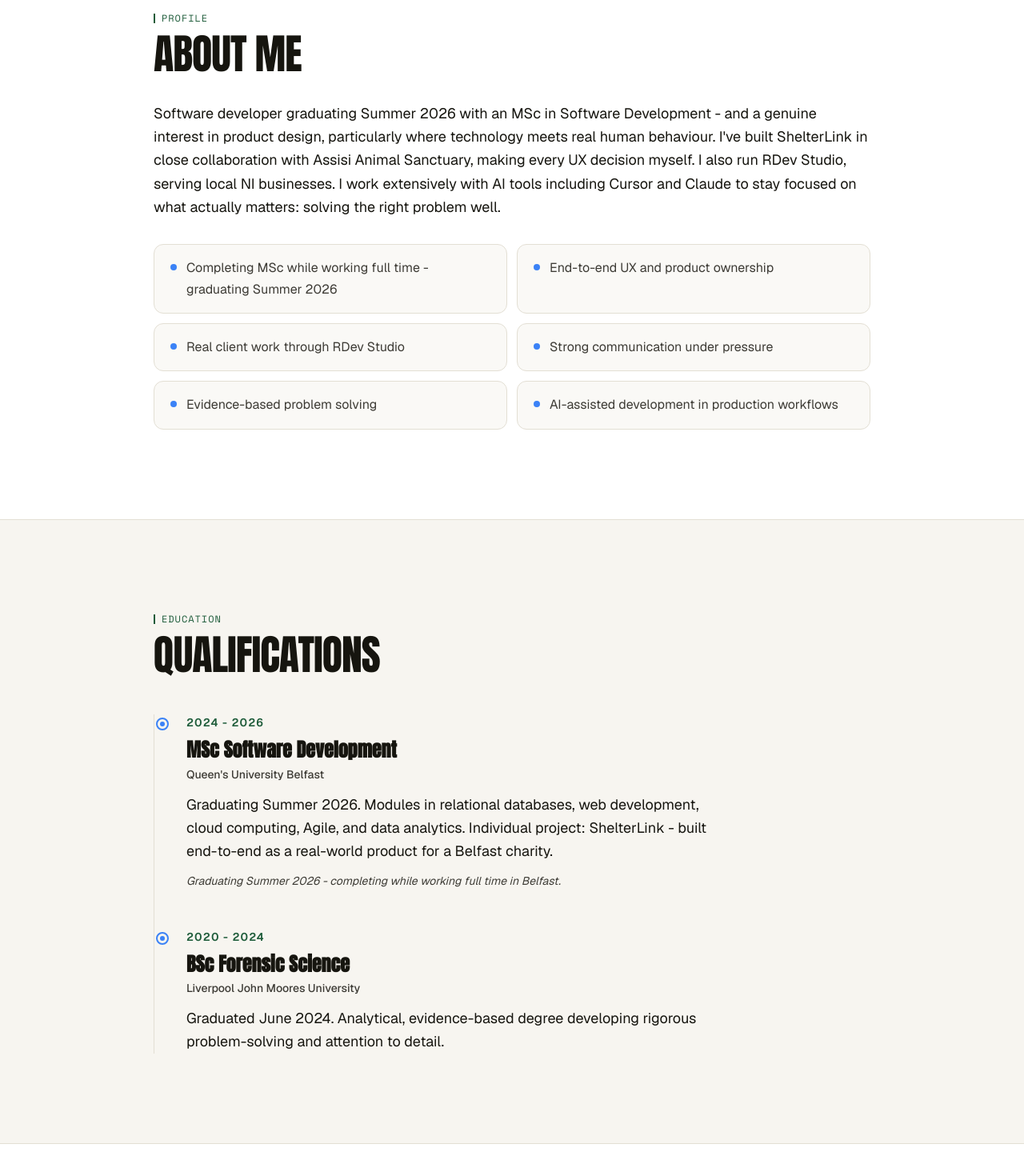
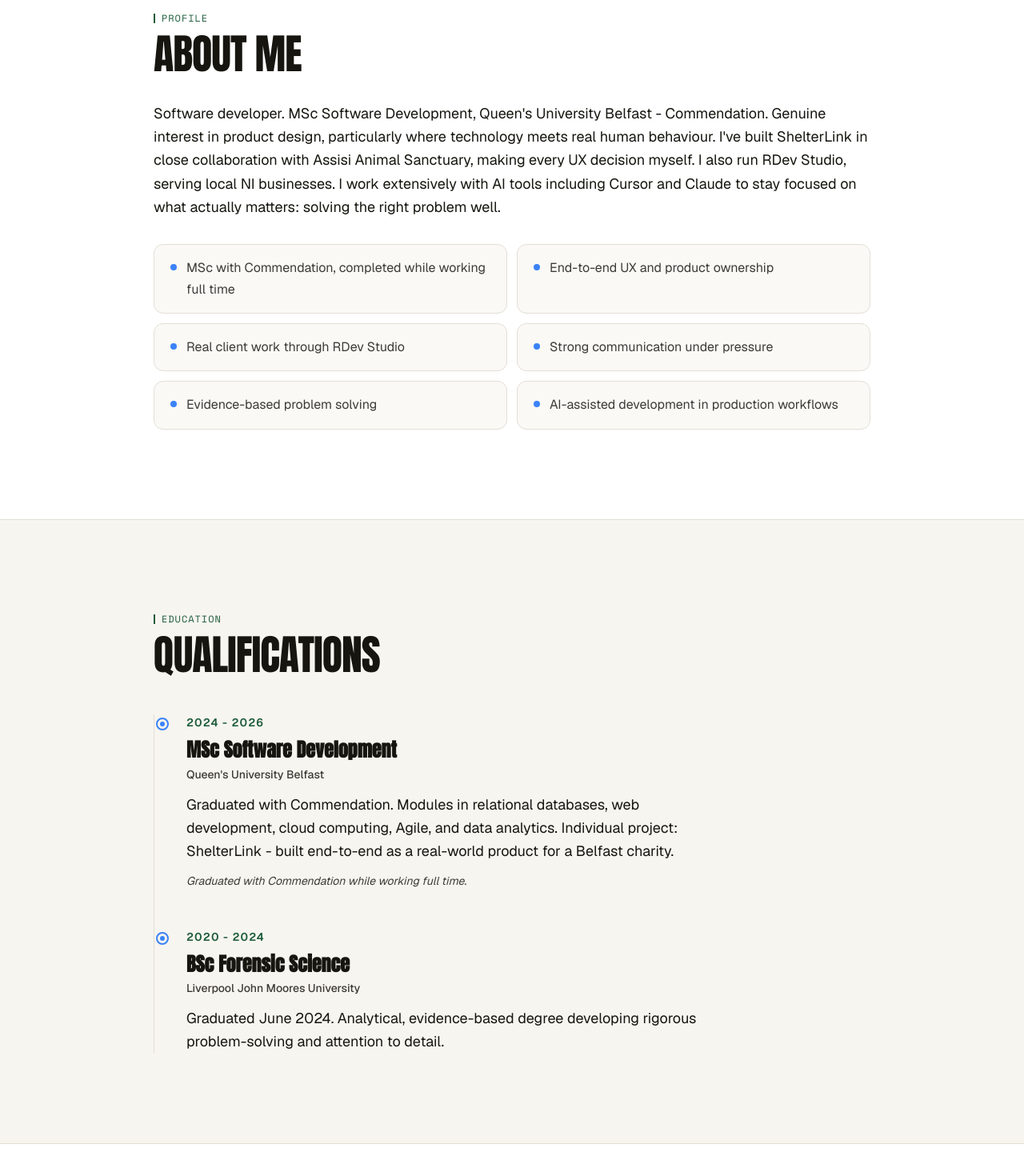
Before and after one commit to rdavidson5637/RDevStudio, a Next.js app: page /hire in a window 1280 px wide. Shown: the part 1220-2690 px from the top of the page at 80% size. Built offline with nearby package versions, Linux system fonts and the light colour scheme; a web font is replaced by a local one.

Commit message:
fix: mark the MSc as graduated with Commendation on /hire
The hire page still said Summer 2026. The degree line and the short lines now say it is finished, with Commendation.

Co-authored-by: rdavidson5637 <rdavidson5637@gmail.com>

```diff
--- a/components/hire/HireRyanPage.tsx
+++ b/components/hire/HireRyanPage.tsx
@@ -180,8 +180,7 @@ export function HireRyanPage() {
                 <p className="lead-text mt-3 max-w-2xl">{item.detail}</p>
                 {index === 0 && (
                   <p className="editorial-note mt-3">
-                    Graduating Summer 2026 - completing while working full time
-                    in Belfast.
+                    Graduated with Commendation while working full time.
                   </p>
                 )}
               </li>
--- a/lib/hire-data.ts
+++ b/lib/hire-data.ts
@@ -5,7 +5,7 @@ export const HIRE_MILESTONES_TITLE = "Milestones";
 export const HIRE_TAGLINE = "Software Developer & Product Designer";
 
 export const HIRE_PROFILE =
-  "Software developer graduating Summer 2026 with an MSc in Software Development - and a genuine interest in product design, particularly where technology meets real human behaviour. I've built ShelterLink in close collaboration with Assisi Animal Sanctuary, making every UX decision myself. I also run RDev Studio, serving local NI businesses. I work extensively with AI tools including Cursor and Claude to stay focused on what actually matters: solving the right problem well.";
+  "Software developer. MSc Software Development, Queen's University Belfast - Commendation. Genuine interest in product design, particularly where technology meets real human behaviour. I've built ShelterLink in close collaboration with Assisi Animal Sanctuary, making every UX decision myself. I also run RDev Studio, serving local NI businesses. I work extensively with AI tools including Cursor and Claude to stay focused on what actually matters: solving the right problem well.";
 
 export const HIRE_STATS = [
   "MSc Software Development, Queen's University Belfast - Commendation",
@@ -16,7 +16,7 @@ export const HIRE_STATS = [
 ] as const;
 
 export const HIRE_ABOUT_POINTS = [
-  "Completing MSc while working full time - graduating Summer 2026",
+  "MSc with Commendation, completed while working full time",
   "End-to-end UX and product ownership",
   "Real client work through RDev Studio",
   "Strong communication under pressure",
@@ -30,7 +30,7 @@ export const HIRE_QUALIFICATIONS = [
     title: "MSc Software Development",
     institution: "Queen's University Belfast",
     detail:
-      "Graduating Summer 2026. Modules in relational databases, web development, cloud computing, Agile, and data analytics. Individual project: ShelterLink - built end-to-end as a real-world product for a Belfast charity.",
+      "Graduated with Commendation. Modules in relational databases, web development, cloud computing, Agile, and data analytics. Individual project: ShelterLink - built end-to-end as a real-world product for a Belfast charity.",
   },
   {
     year: "2020 - 2024",
@@ -233,7 +233,7 @@ export const HIRE_WEAKNESSES = [
 
 export const HIRE_FINAL_REASONS = [
   "Built real projects",
-  "Graduating Summer 2026 while working full time",
+  "Graduated with Commendation while working full time",
   "Works well with clients",
   "Solves problems",
   "Apparently dog approved",
```
